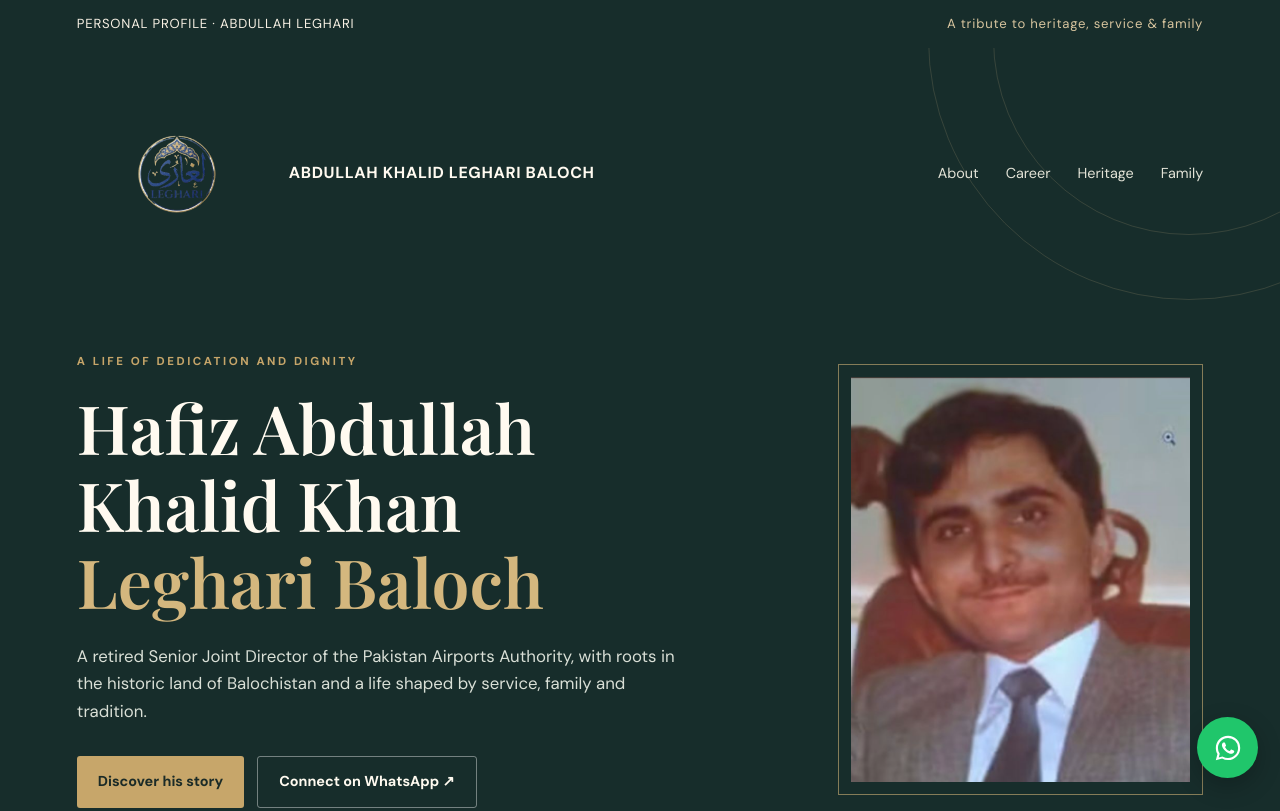
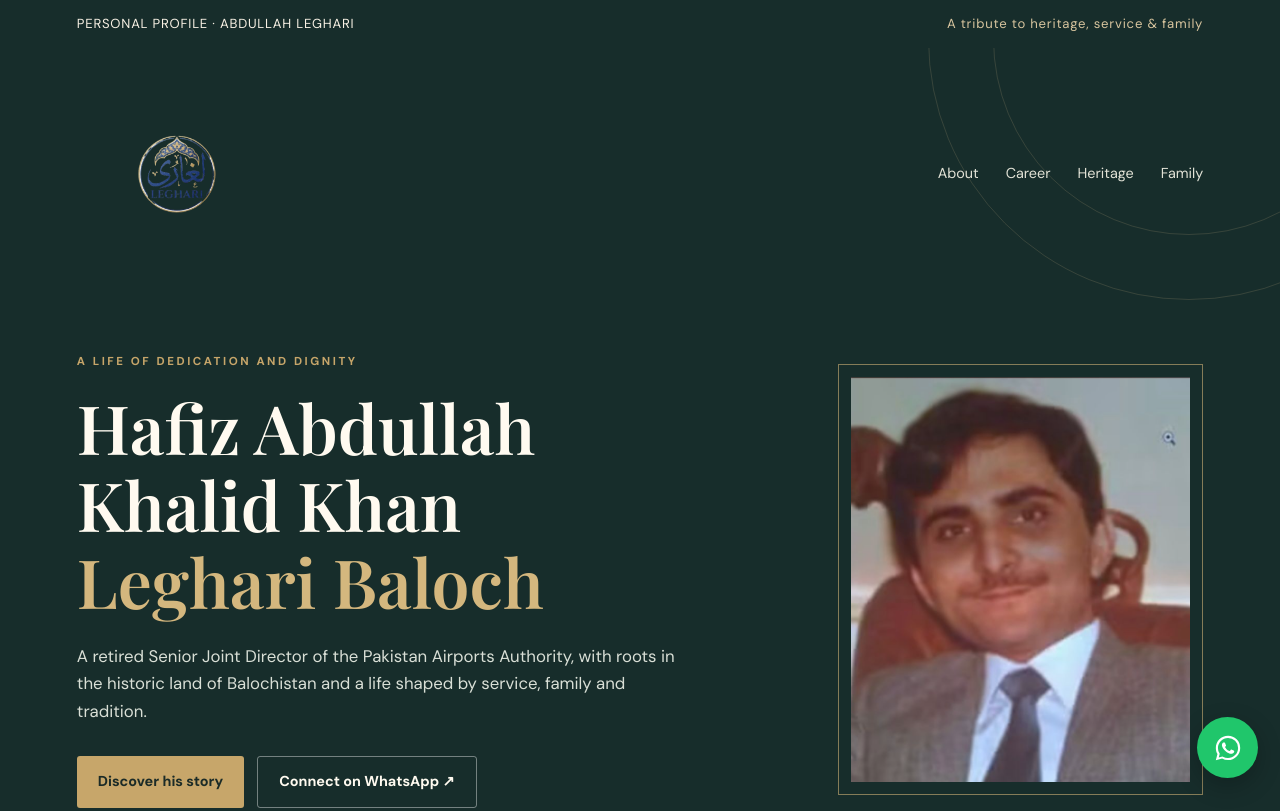
Before and after one commit to abdullahleghari/abdullahleghari.github.io, a plain HTML site: page index.html in a window 1280 px wide. Shown: the top 811 px of the page. Drawn offline with nearby package versions, Linux system fonts and the light colour scheme.

Commit message:
Remove name from header in index.html
Removed the name 'ABDULLAH KHALID LEGHARI BALOCH' from the header.

```diff
--- a/index.html
+++ b/index.html
@@ -163,7 +163,6 @@
     <nav>
      <a class="brand" href="#home">
   <img src="logo.png" alt="HAK Logo" class="brand-logo">
-  <span> ABDULLAH KHALID LEGHARI BALOCH</span>
 </a>
       <div class="navlinks">
         <a href="#about">About</a>
```
